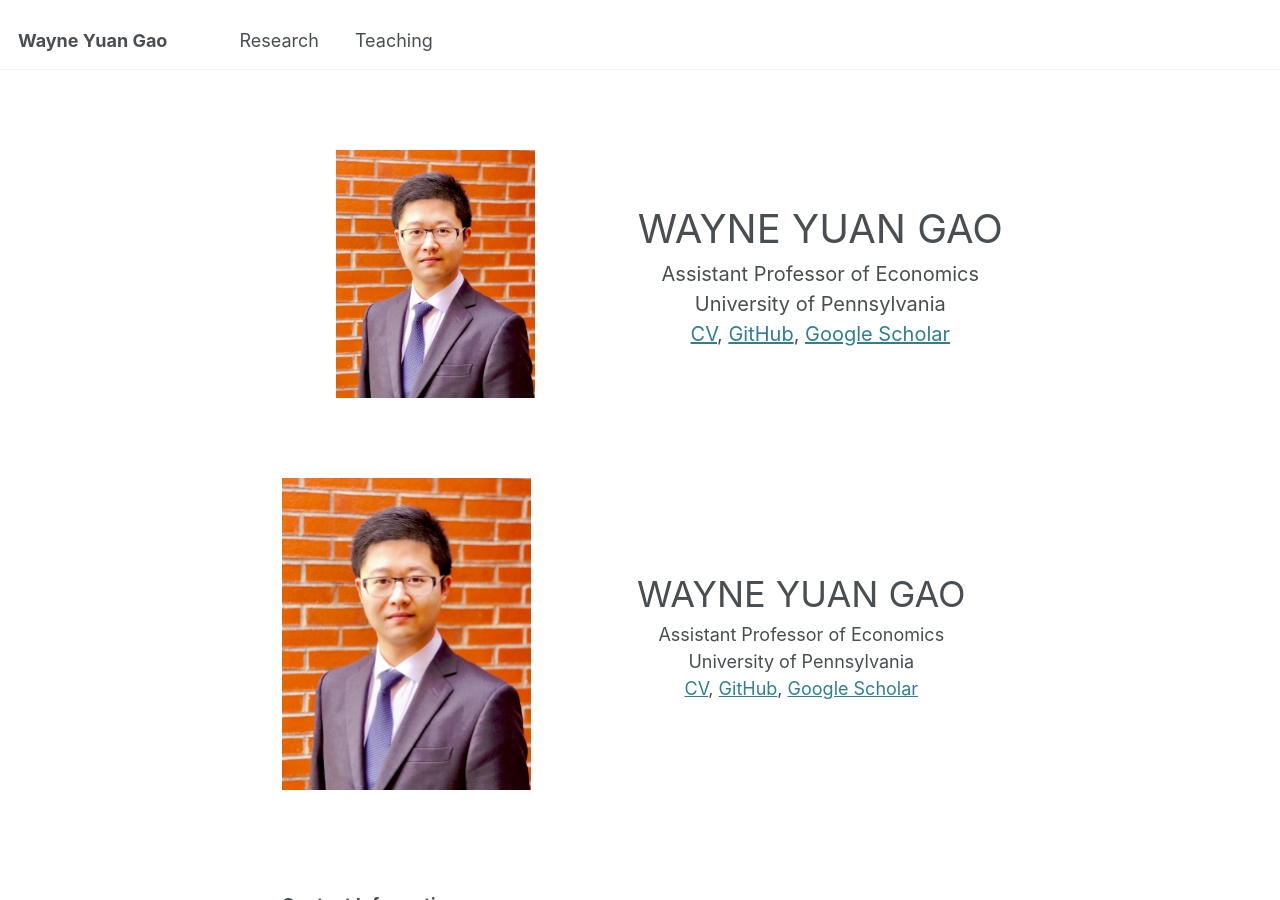
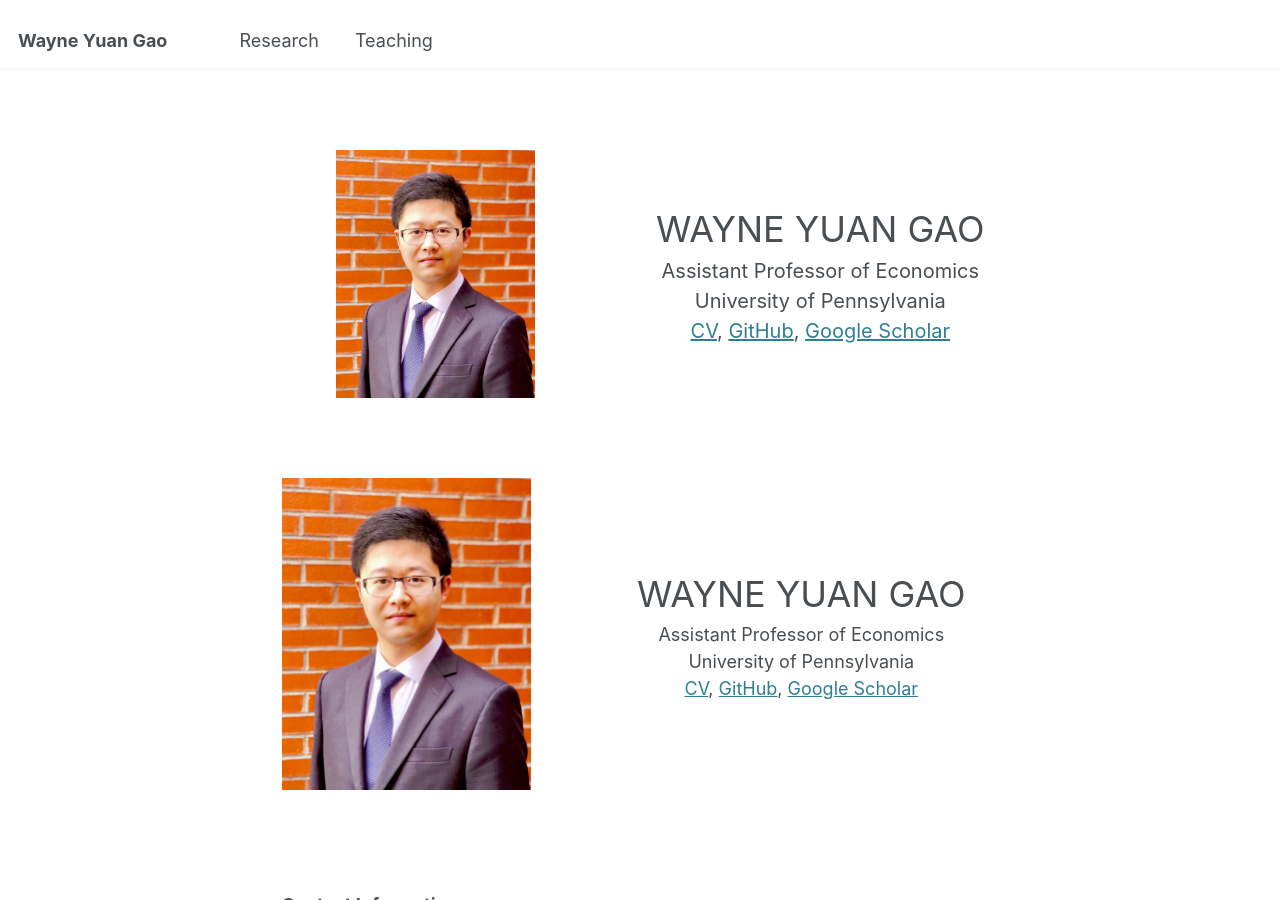
Before and after one commit to wayne-y-gao/wayne-y-gao.github.io, a Jekyll site: the page built from _pages/about.md, in a window 1280 px wide and 900 px high. Built offline with Jekyll 4.4.1, drawn with Linux system fonts in a browser that asks for light colours.

Commit message:
Update about.md

```diff
--- a/_pages/about.md
+++ b/_pages/about.md
@@ -12,7 +12,7 @@ redirect_from:
     <img src="images/BrickLargeS.jpg" alt="Profile Image" style="width:80%;">
   </div>
   <div class="flex-item-right" >
-    <div style="text-align: center; font-size: 40px; align-items: center;">
+    <div style="text-align: center; font-size: 36px; align-items: center;">
       WAYNE YUAN GAO
     </div>
     <div style="text-align: center; font-size: 20px; align-items: center;">
```
